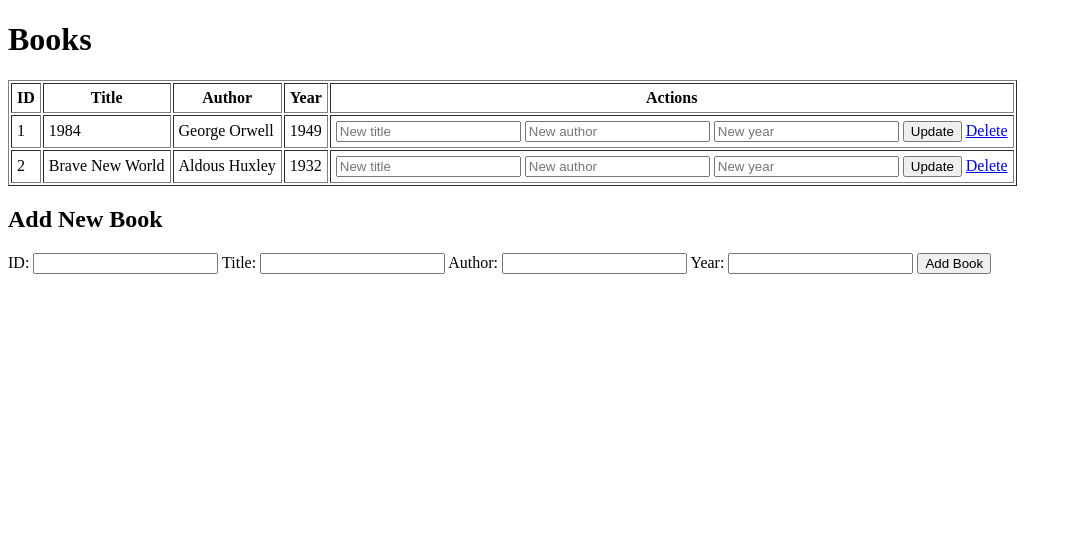
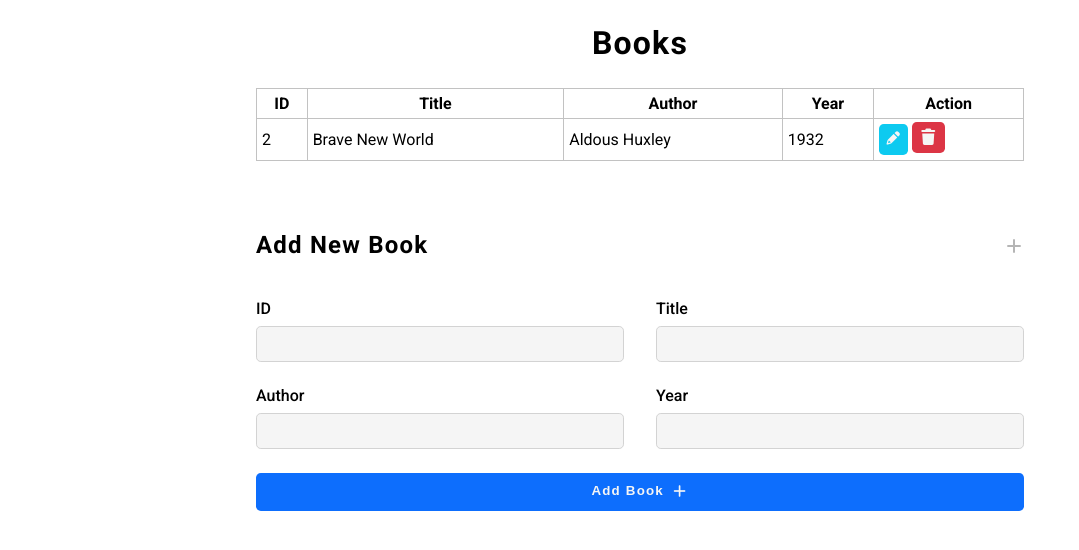
Before and after one commit to Nyam-bura/Dev-challenge-26-, a Flask app: page / in a window 1280 px wide. Shown: the top 550 px of the page, without its empty margins (0-1079 px from the left). Run offline with Flask 3, Linux system fonts and the light colour scheme; some libraries are stand-ins or nearby versions.

Commit message:
Added new changes

```diff
--- /dev/null
+++ b/static/css/style.css
@@ -0,0 +1,111 @@
+@import url("https://fonts.googleapis.com/css2?family=Roboto:ital,wght@0,100..900;1,100..900&display=swap");
+
+body {
+  display: flex;
+  flex-direction: column;
+  justify-content: center;
+  align-items: center;
+  max-width: 768px;
+  margin: auto;
+  font-family: Roboto, "sans-serif";
+}
+
+table {
+  width: 100%;
+  border-radius: 0.3rem;
+  border-collapse: collapse;
+  border-color: #c2c2c2;
+}
+
+h1,
+h2,
+h3,
+h4,
+h5,
+h6,
+a,
+span,
+p,
+li,
+button {
+  line-height: 1.4;
+  letter-spacing: 1.2px;
+}
+
+.new-book {
+  margin-top: 3rem;
+  width: 100%;
+}
+
+.new-book .header {
+  display: flex;
+  justify-content: space-between;
+  align-items: center;
+}
+
+.new-book .header i {
+  color: #b5b5b5;
+}
+
+.add-form {
+  display: flex;
+  flex-direction: column;
+  gap: 1.5rem;
+  width: 100%;
+  margin-top: 1rem;
+}
+
+.add-form .input-container {
+  display: grid;
+  grid-template-columns: repeat(2, 1fr);
+  gap: 2rem;
+}
+
+.form-group {
+  display: flex;
+  flex-direction: column;
+  gap: 0.5rem;
+}
+
+label {
+  font-weight: 500;
+}
+
+input {
+  outline-width: 0;
+  outline: none;
+  border: 1px solid #d3d3d3;
+  padding: 0.6rem;
+  background-color: #f5f5f5;
+  border-radius: 0.3rem;
+}
+
+button {
+  border: none;
+}
+
+.submit-btn {
+  padding: 0.6rem;
+  background-color: #0d6efd;
+  border-radius: 0.3rem;
+  color: #f5f5f5;
+  display: flex;
+  align-items: center;
+  justify-content: center;
+  gap: 0.5rem;
+  font-weight: 600;
+}
+
+table button {
+  background-color: #0dcaf0;
+  padding: 0.4rem;
+  border-radius: 0.3rem;
+  color: #f5f5f5;
+}
+
+table a {
+  padding: 0.4rem;
+  background-color: #dc3545;
+  border-radius: 0.3rem;
+  color: #f5f5f5;
+}
--- a/templates/index.html
+++ b/templates/index.html
@@ -2,6 +2,11 @@
 <html>
   <head>
     <title>MiniDB Book Library</title>
+    <link
+      rel="stylesheet"
+      href="{{ url_for('static', filename='css/style.css') }}"
+    />
+    <link rel="stylesheet" href="https://cdnjs.cloudflare.com/ajax/libs/font-awesome/7.0.1/css/all.min.css" integrity="sha512-2SwdPD6INVrV/lHTZbO2nodKhrnDdJK9/kg2XD1r9uGqPo1cUbujc+IYdlYdEErWNu69gVcYgdxlmVmzTWnetw==" crossorigin="anonymous" referrerpolicy="no-referrer" />
   </head>
   <body>
     <h1>Books</h1>
@@ -11,7 +16,7 @@
         <th>Title</th>
         <th>Author</th>
         <th>Year</th>
-        <th>Actions</th>
+        <th>Action</th>
       </tr>
       {% for book in books %}
       <tr>
@@ -20,29 +25,55 @@
         <td>{{ book.author }}</td>
         <td>{{ book.year }}</td>
         <td>
-          <form
-            action="{{ url_for('update_book', id=book.id) }}"
-            method="post"
-            style="display: inline"
-          >
+          <!-- <form action="{{ url_for('update_book', id=book.id) }}" method="post">
             <input type="text" name="title" placeholder="New title" />
             <input type="text" name="author" placeholder="New author" />
             <input type="text" name="year" placeholder="New year" />
             <button type="submit">Update</button>
-          </form>
-          <a href="{{ url_for('delete_book', id=book.id) }}">Delete</a>
+          </form> -->
+            <button class="update-btn"> <i class="fas fa-pencil"></i> </button>
+            <a class="delete-btn" href="{{ url_for('delete_book', id=book.id) }}">
+              <i class="fas fa-trash"></i>
+            </a>
         </td>
       </tr>
       {% endfor %}
     </table>
 
-    <h2>Add New Book</h2>
-    <form action="{{ url_for('add_book') }}" method="post">
-      ID: <input type="text" name="id" /> Title:
-      <input type="text" name="title" /> Author:
-      <input type="text" name="author" /> Year:
-      <input type="text" name="year" />
-      <button type="submit">Add Book</button>
-    </form>
+    <section class="new-book">
+      <div class="header">
+        <h2>Add New Book</h2>
+        <i class="fas fa-plus"></i>
+      </div>
+      <form action="{{ url_for('add_book') }}" class="add-form" method="post">
+        <div class="input-container">
+          <div class="form-group">
+            <label>ID</label>
+            <input type="text" name="id" />
+          </div>
+          <div class="form-group">
+            <label for="title">Title</label>
+            <input type="text" id="title" name="title" />
+          </div>
+        </div>
+
+        <div class="input-container">
+          <div class="form-group">
+            <label for="author">Author</label>
+            <input type="text" id="author" name="author" />
+          </div>
+          <div class="form-group">
+            <label for="year">Year</label>
+            <input type="text" id="year" name="year" />
+          </div>
+        </div>
+
+        <div class="form-group">
+          <button type="submit" class="submit-btn">Add Book
+            <i class="fas fa-plus"></i>
+          </button>
+        </div>
+      </form>
+    </div>
   </body>
 </html>
```
Also changed, not shown: core/table.py (+1 -7 lines).
